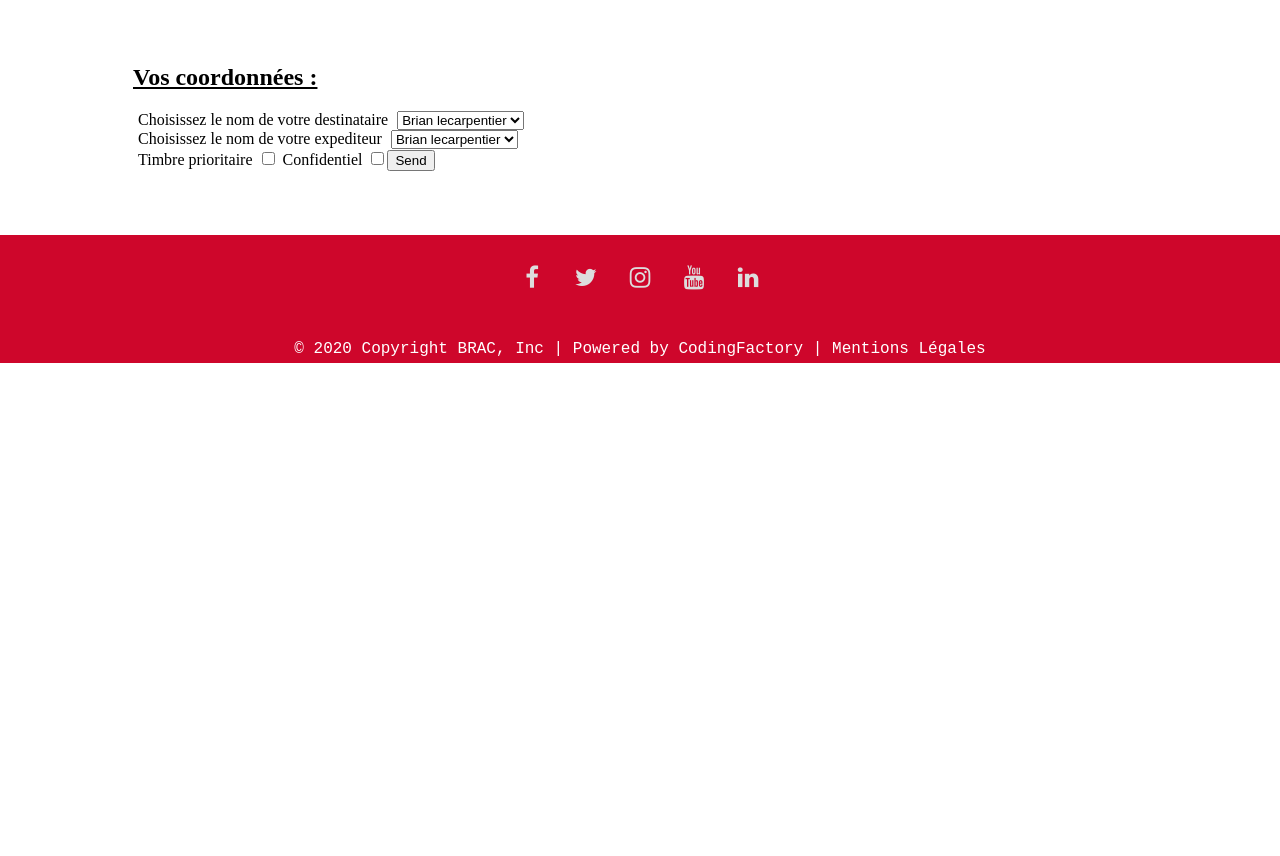
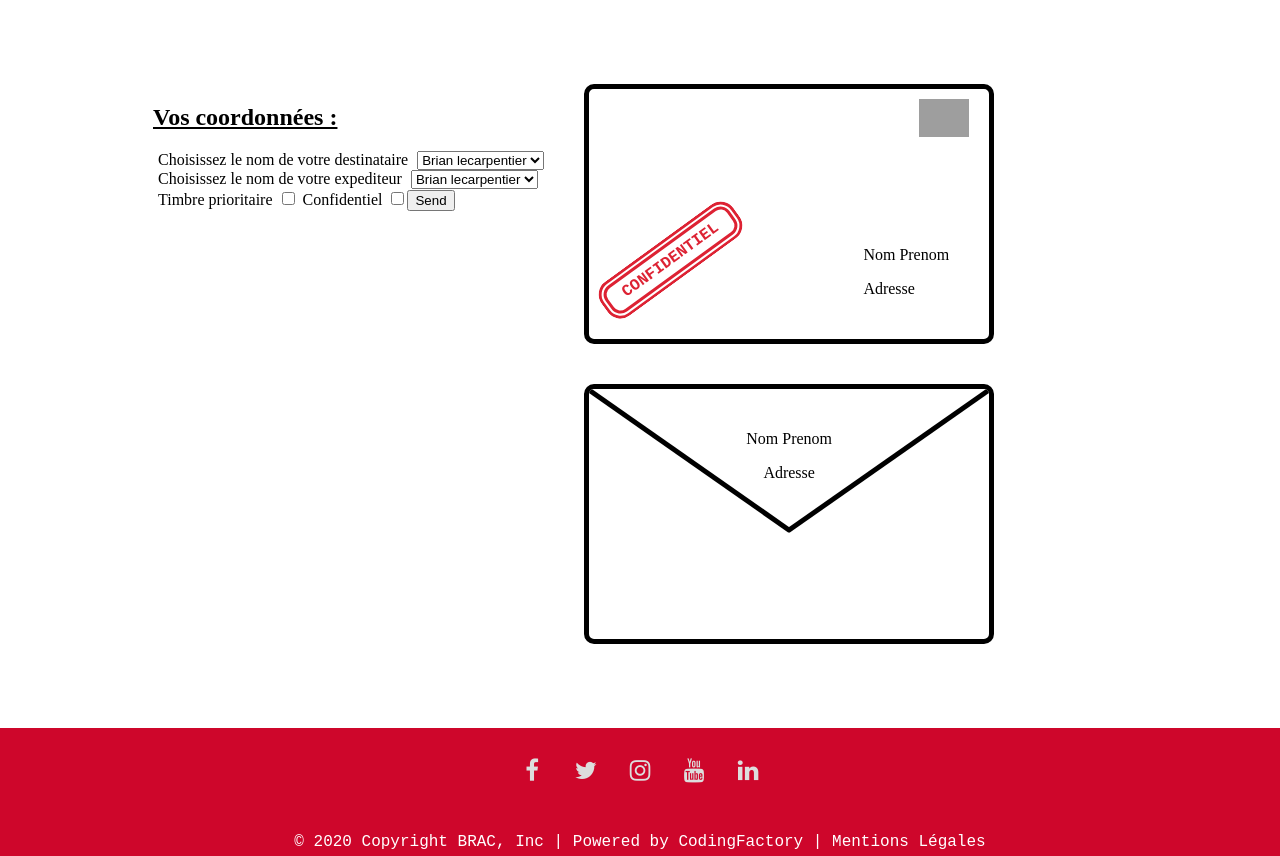
Before and after one commit to Ldqtheone/php_week, a PHP site: page /poste/poste.php in a window 1280 px wide. Shown: the part 69-925 px from the top of the page. Before the commit the page ends 432 px from the top, so only its background shows below. Run offline with PHP 8.4, Linux system fonts and the light colour scheme; data comes from the database, SQL or seed files in the repository; grey boxes are pictures that could not be loaded.

Commit message:
css envelope

```diff
--- a/poste/poste.php
+++ b/poste/poste.php
@@ -15,7 +15,31 @@ $tools = new Tools();
     <body>
     <?php include '../header.php' ?>
     <main>
-        <?php include 'story15.php' ?>
+        <div class="container-poste">
+            <div class="container-coordonnee">
+                <?php include 'story15.php' ?>
+            </div>
+            <div class="container-enveloppe">
+                <div class="enveloppe-recto">
+                    <div class="stamp"></div>
+                    <span class="confidential" >Confidentiel</span>
+                    <div class="container-destinataire">
+                        <p>Nom Prenom</p>
+                        <p>Adresse </p>
+                    </div>
+
+                </div>
+                <div class="enveloppe-verso">
+                    <div class="enveloppe-tri">
+                    <div class="container-expediteur">
+                        <p>Nom Prenom</p>
+                        <p>Adresse </p>
+                    </div>
+                    </div>
+                </div>
+            </div>
+        </div>
+
     </main>
     <?php include '../footer.php' ?>
     </body>
--- a/style.css
+++ b/style.css
@@ -169,3 +169,119 @@ label {
     padding-left: 10px;
 
 }
+
+.container-poste{
+    display: flex;
+    flex-direction: row;
+}
+
+.container-enveloppe{
+    display: flex;
+    flex-direction: column;
+}
+
+.enveloppe-recto{
+    width:400px;
+    height:250px;
+    border:5px solid black;
+    position:relative;
+    -webkit-border-radius:10px;
+    -moz-border-radius:10px;
+    border-radius:10px;
+    overflow:hidden;
+    margin: 20px;
+}
+
+.enveloppe-verso{
+    width:400px;
+    height:250px;
+    border:5px solid black;
+    position:relative;
+    -webkit-border-radius:10px;
+    -moz-border-radius:10px;
+    border-radius:10px;
+    overflow:hidden;
+    margin: 20px;
+}
+
+.enveloppe-verso:before{
+    border-bottom:5px solid black;
+    position:absolute;
+    display:block;
+    content:"";
+    top:63px;
+    left:-25px;
+    width:250px;
+    height:5px;
+    -webkit-transform:rotate(35deg);
+    -moz-transform:rotate(35deg);
+    -ms-transform:rotate(35deg);
+    -o-transform:rotate(35deg);
+    transform:rotate(35deg);
+}
+
+.enveloppe-verso:after{
+    border-bottom:5px solid black;
+    position:absolute;
+    display:block;
+    content:"";
+    top:63px;
+    right:-25px;
+    width:250px;
+    height:5px;
+    -webkit-transform:rotate(-35deg);
+    -moz-transform:rotate(-35deg);
+    -ms-transform:rotate(-35deg);
+    -o-transform:rotate(-35deg);
+    transform:rotate(-35deg);
+}
+
+.confidential {
+    position: absolute;
+    top: 150px;
+    transform: rotate(-36deg);
+    color: #D23;
+    font-size: 1rem;
+    font-weight: 700;
+    border: 0.5rem double #D23;
+    display: inline-block;
+    padding: 0.25rem 1rem;
+    text-transform: uppercase;
+    border-radius: 1rem;
+    font-family: 'Courier';
+    -webkit-mask-image: url('https://s3-us-west-2.amazonaws.com/s.cdpn.io/8399/grunge.png');
+    -webkit-mask-size: 944px 604px;
+    mix-blend-mode: multiply;
+    -webkit-mask-position: 2rem 3rem;
+
+}
+
+.stamp{
+    position: absolute;
+    right: 10px;
+    margin: 10px;
+    height: 80px;
+    width: 50px;
+    background-image: url('https://pngimg.com/uploads/postage_stamp/postage_stamp_PNG25.png');
+    background-repeat: no-repeat;
+    background-size: contain;
+
+}
+
+
+.container-destinataire{
+    position: absolute;
+    right: 10%;
+    bottom: 10%;
+}
+
+.container-expediteur{
+    width: 100%;
+    position: absolute;
+    top: 10%;
+    text-align: center;
+}
+
+.container-coordonnee{
+    margin: 20px;
+}
```
